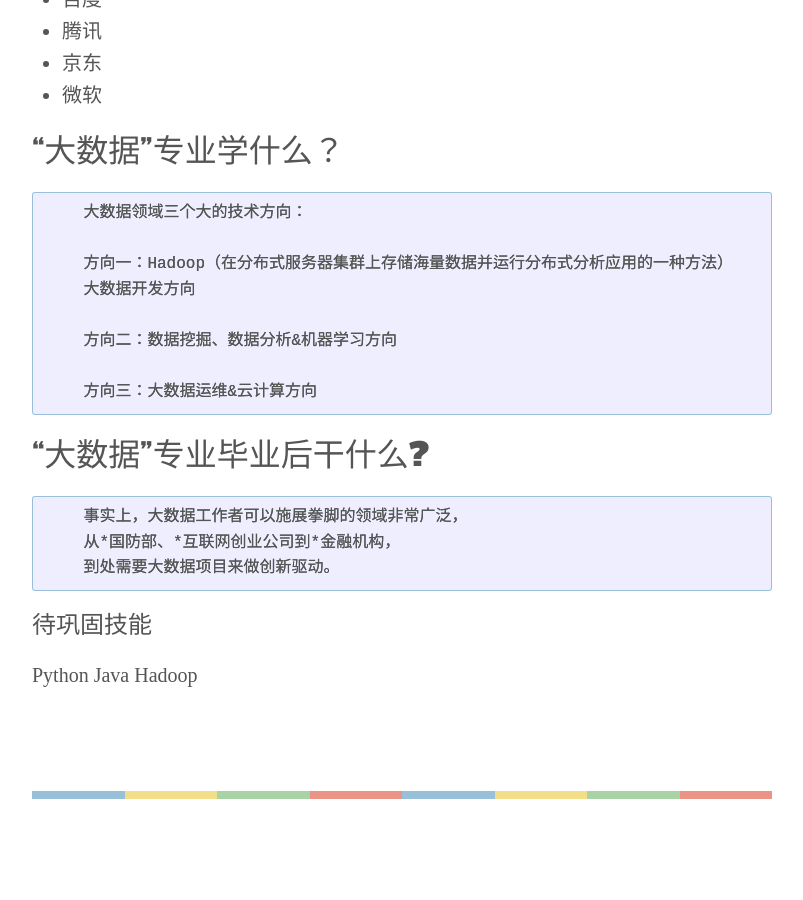
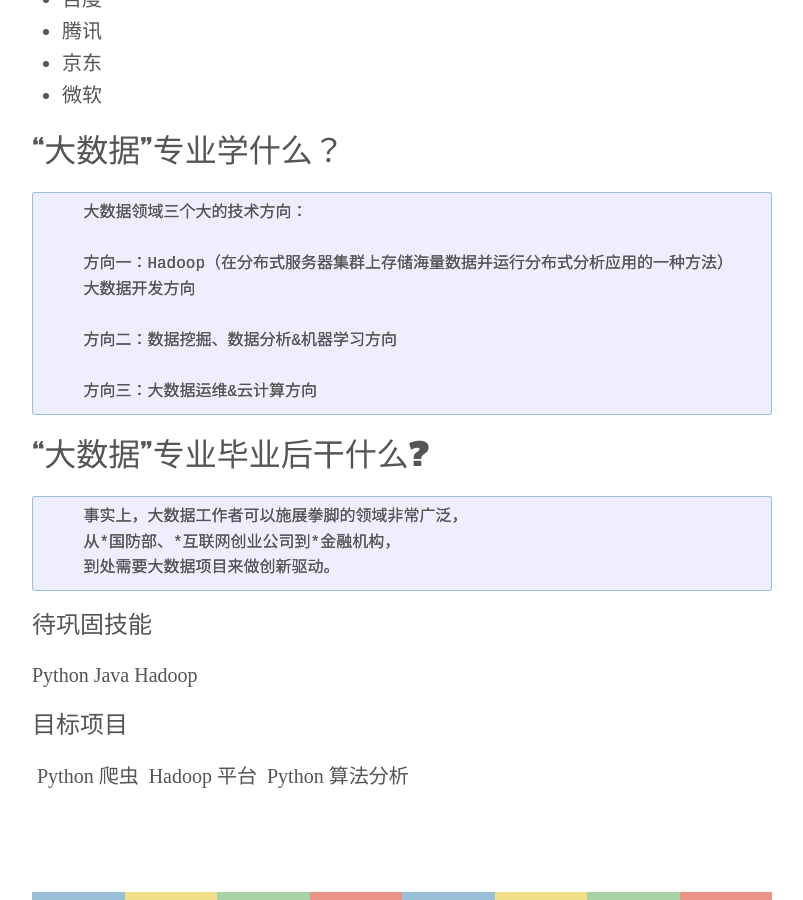
Before and after one commit to slyrx/blog, a Jekyll site: the page built from _posts/2017-4-4-大数据行业了解.md, in a window 1280 px wide and 900 px high, scrolled down 1127 px. Shown: the whole window, without its empty margins (238-1041 px from the left). Built offline with Jekyll 4.4.1, drawn with Linux system fonts in a browser that asks for light colours; some web fonts are replaced; before the commit the page ends 1926 px from its top, so only the background shows below that.

Commit message:
Update 2017-4-4-大数据行业了解.md

```diff
--- a/_posts/2017-4-4-大数据行业了解.md
+++ b/_posts/2017-4-4-大数据行业了解.md
@@ -46,3 +46,8 @@
 
 ### 待巩固技能
   Python Java Hadoop
+
+### 目标项目
+  Python 爬虫
+  Hadoop 平台
+  Python 算法分析
```
